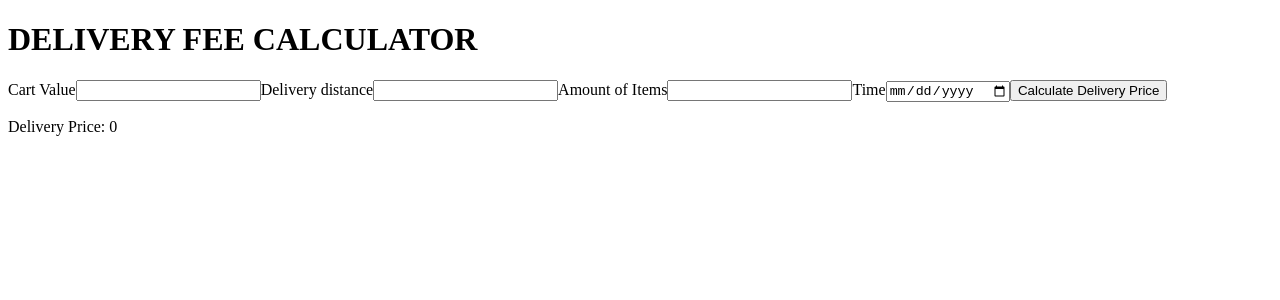
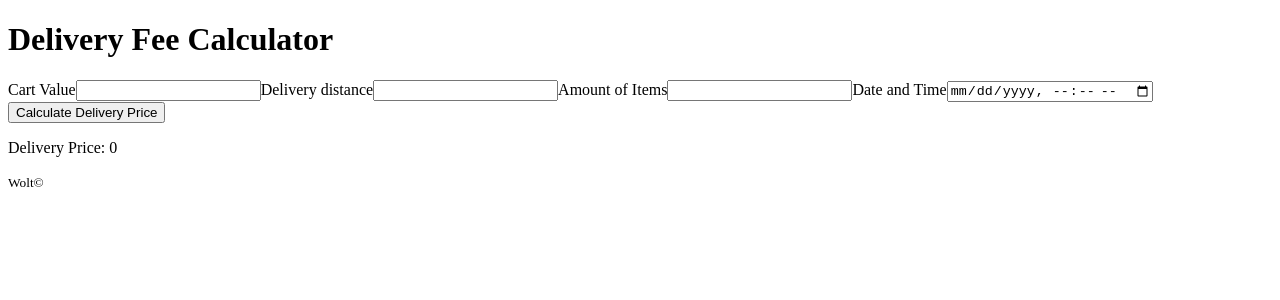
Before and after one commit to ragnamarie/wolt-calculator, a Next.js app: page / in a window 1280 px wide. Shown: the top 300 px of the page. Built offline with nearby package versions, Linux system fonts and the light colour scheme.

Commit message:
styling was a pain so i fixed the time fee

```diff
--- a/Components/DeliveryFeeForm/index.js
+++ b/Components/DeliveryFeeForm/index.js
@@ -2,13 +2,17 @@ export default function DeliveryFeeForm({ onFormInput }) {
   return (
     <form onSubmit={onFormInput}>
       <label htmlFor="value-input">Cart Value</label>
-      <input type="number" id="value-input" name="value" />
+      <input type="number" id="value-input" name="value" required />
+
       <label htmlFor="distance-input">Delivery distance</label>
-      <input type="number" id="distance-input" name="distance" />
+      <input type="number" id="distance-input" name="distance" required />
+
       <label htmlFor="items-input">Amount of Items</label>
-      <input type="number" id="items-input" name="items" />
-      <label htmlFor="time-input">Time</label>
-      <input type="date" id="time-input" name="time" />
+      <input type="number" id="items-input" name="items" required />
+
+      <label htmlFor="datetime-input">Date and Time</label>
+      <input type="datetime-local" id="datetime-input" name="time" required />
+
       <button type="submit">Calculate Delivery Price</button>
     </form>
   );
--- a/Components/DeliveryPrice/index.js
+++ b/Components/DeliveryPrice/index.js
@@ -36,7 +36,7 @@ export default function DeliveryPrice({ value, distance, items, time }) {
   let timeCost = 0;
 
   if (isFriday && isBetween3to7PM) {
-    timeCost = (valueCost + distanceCost) * 0.2; // Multiply totalFee by 1.2
+    timeCost = (valueCost + distanceCost + itemCost) * 0.2; // Multiply totalFee by 1.2
   }
 
   // determine total fee
--- /dev/null
+++ b/Components/Layout/index.js
@@ -0,0 +1,17 @@
+import styled from "styled-components";
+
+export default function Layout({ children }) {
+  return (
+    <>
+      <header>
+        <h1>Delivery Fee Calculator</h1>
+      </header>
+      <main>{children}</main>
+      <footer>
+        <p>
+          <small>Wolt&copy;</small>
+        </p>
+      </footer>
+    </>
+  );
+}
--- a/next.config.mjs
+++ /dev/null
@@ -1,4 +0,0 @@
-/** @type {import('next').NextConfig} */
-const nextConfig = {};
-
-export default nextConfig;
--- a/package.json
+++ b/package.json
@@ -21,6 +21,7 @@
     "@types/react": "^18",
     "@types/react-dom": "^18",
     "autoprefixer": "^10.0.1",
+    "css-loader": "^6.9.1",
     "eslint": "^8",
     "eslint-config-next": "14.1.0",
     "postcss": "^8",
--- a/pages/index.js
+++ b/pages/index.js
@@ -1,5 +1,6 @@
 import DeliveryFeeForm from "../Components/DeliveryFeeForm";
 import DeliveryPrice from "../Components/DeliveryPrice";
+import Layout from "../Components/Layout";
 import { useState } from "react";
 
 export default function CheckOutPage() {
@@ -29,8 +30,7 @@ export default function CheckOutPage() {
   console.log(time);
 
   return (
-    <>
-      <h1>DELIVERY FEE CALCULATOR</h1>
+    <Layout>
       <DeliveryFeeForm onFormInput={handleFormInput} />
       <DeliveryPrice
         value={value}
@@ -38,6 +38,6 @@ export default function CheckOutPage() {
         items={items}
         time={time}
       />
-    </>
+    </Layout>
   );
 }
--- a/styles.css
+++ /dev/null
@@ -1,5 +0,0 @@
-*,
-*::before,
-*::after {
-  box-sizing: border-box;
-}
```
Also changed, not shown: 1 other file (tests, documents, lock files or other folders).
